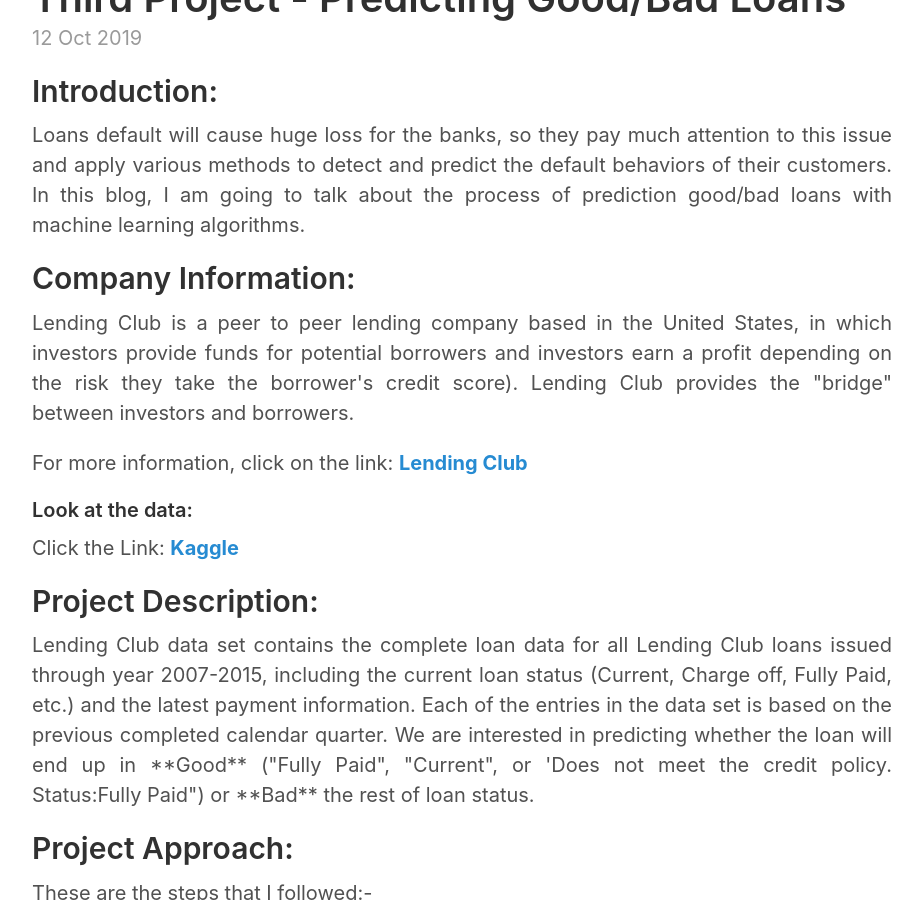
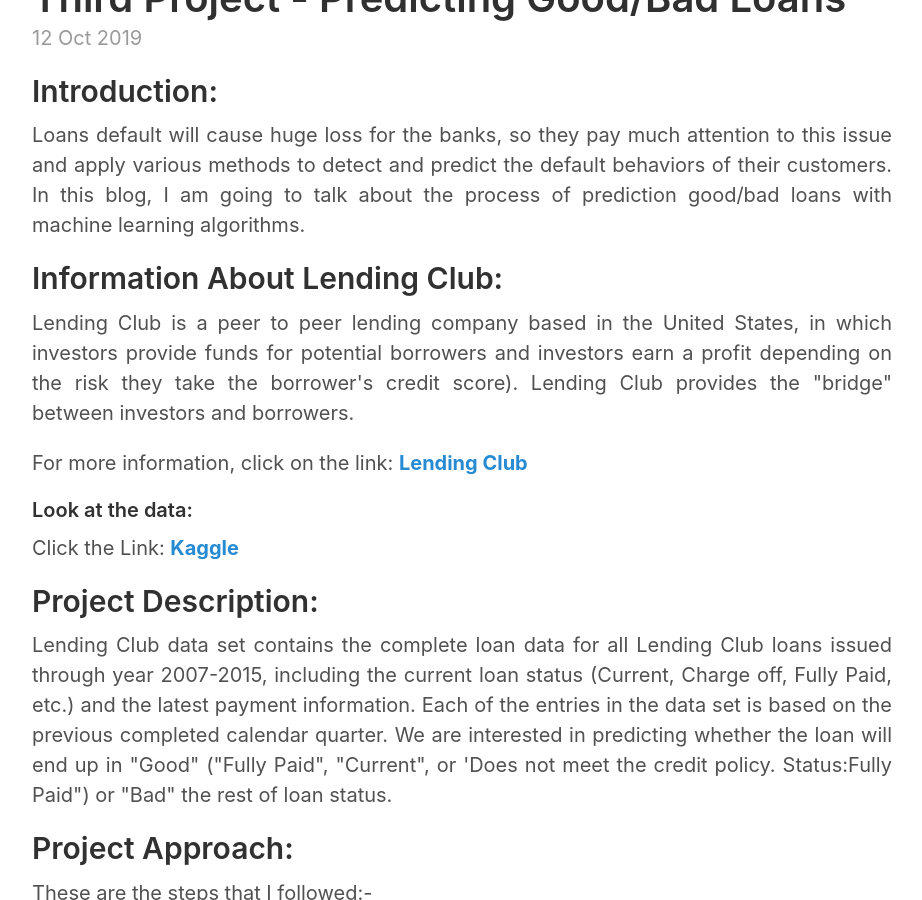
Before and after one commit to SulimanMD/SulimanMD.github.io, a Jekyll site: the page built from _posts/2019-10-12-Project_3.md, in a window 1280 px wide and 900 px high, scrolled down 190 px. Shown: the whole window, without its empty margins (178-1100 px from the left). Built offline with Jekyll 4.4.1, drawn with Linux system fonts in a browser that asks for light colours.

Commit message:
Commit number 14

```diff
--- a/_posts/2019-10-12-Project_3.md
+++ b/_posts/2019-10-12-Project_3.md
@@ -6,7 +6,7 @@ title: Third Project - Predicting Good/Bad Loans
 <p align="justify">Loans default will cause huge loss for the banks, so they pay much attention to this issue and apply various methods to detect and predict the default behaviors of their customers. In this blog, I am going to talk about the process of prediction good/bad loans with machine learning algorithms.</p>
 
 
-## Company Information:
+## Information About Lending Club:
 <p align="justify">Lending Club is a peer to peer lending company based in the United States, in which investors provide funds for potential borrowers and investors earn a profit depending on the risk they take the borrower's credit score). Lending Club provides the "bridge" between investors and borrowers.</p> For more information, click on the link: [**Lending Club**](https://www.lendingclub.com/company/about-us)
 
 #### Look at the data:
@@ -14,7 +14,7 @@ Click the Link: [**Kaggle**](https://www.kaggle.com/wendykan/lending-club-loan-d
 
 
 ## Project Description:
-<p align="justify">Lending Club data set contains the complete loan data for all Lending Club loans issued through year 2007-2015, including the current loan status (Current, Charge off, Fully Paid, etc.) and the latest payment information. Each of the entries in the data set is based on the previous completed calendar quarter. We are interested in predicting whether the loan will end up in **Good** ("Fully Paid", "Current", or 'Does not meet the credit policy. Status:Fully Paid") or **Bad** the rest of loan status.</p>
+<p align="justify">Lending Club data set contains the complete loan data for all Lending Club loans issued through year 2007-2015, including the current loan status (Current, Charge off, Fully Paid, etc.) and the latest payment information. Each of the entries in the data set is based on the previous completed calendar quarter. We are interested in predicting whether the loan will end up in "Good" ("Fully Paid", "Current", or 'Does not meet the credit policy. Status:Fully Paid") or "Bad" the rest of loan status.</p>
 
 
 ## Project Approach:
```
